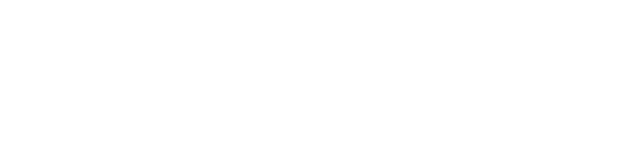
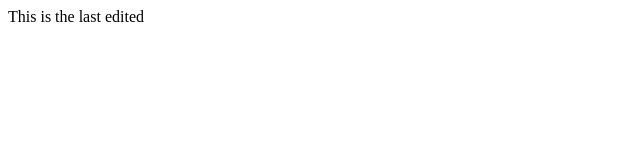
Before and after one commit to robot-cpu/test, a plain HTML site: page index.html in a window 1280 px wide. Shown: the whole page, without its empty margins (0-640 px from the left). Drawn offline with Linux system fonts and the light colour scheme.

Commit message:
changes in the index file

```diff
--- a/index.html
+++ b/index.html
@@ -7,6 +7,8 @@
     <title>Document</title>
 </head>
 <body>
-
+    <div>
+        This is the last edited
+    </div>
 </body>
 </html>
```
